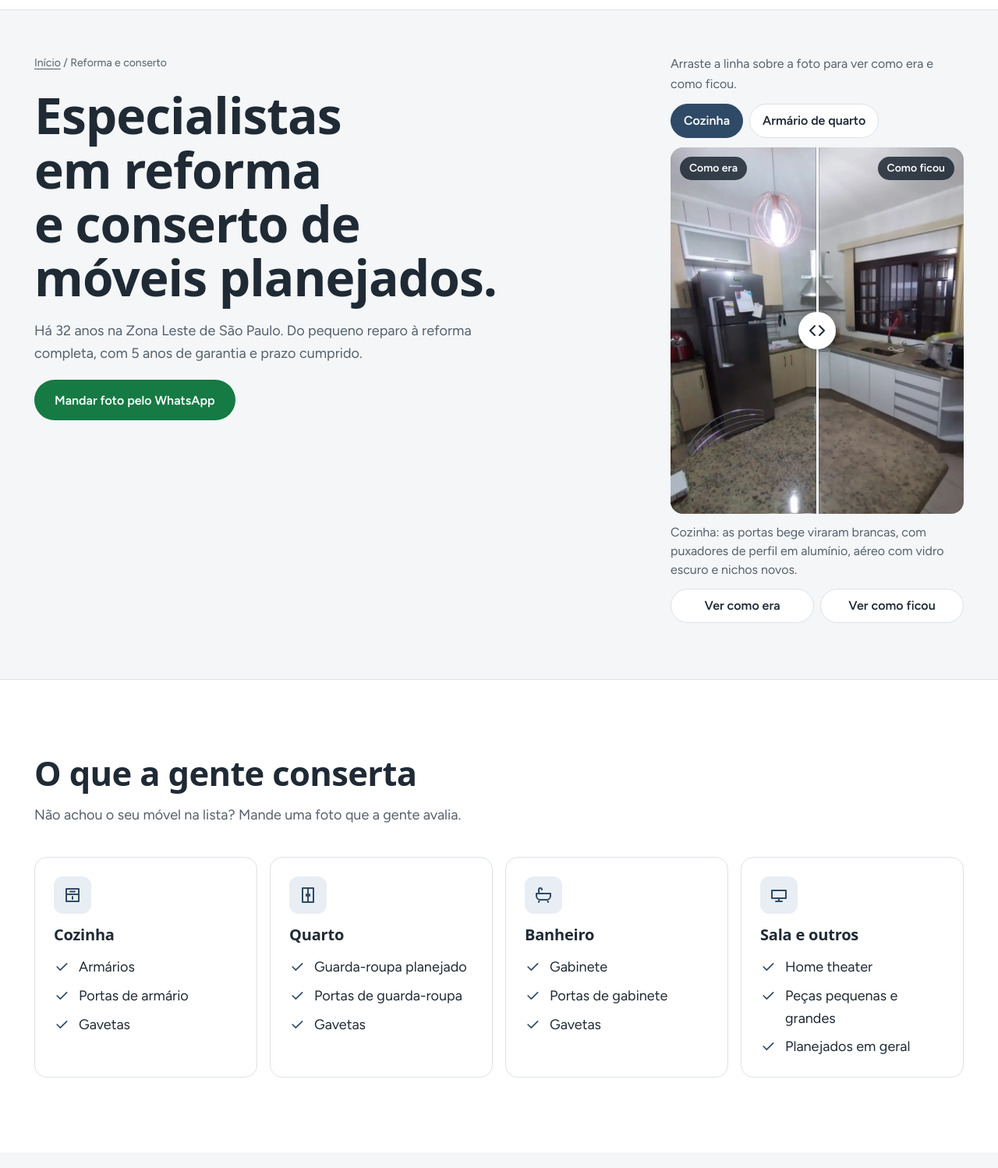
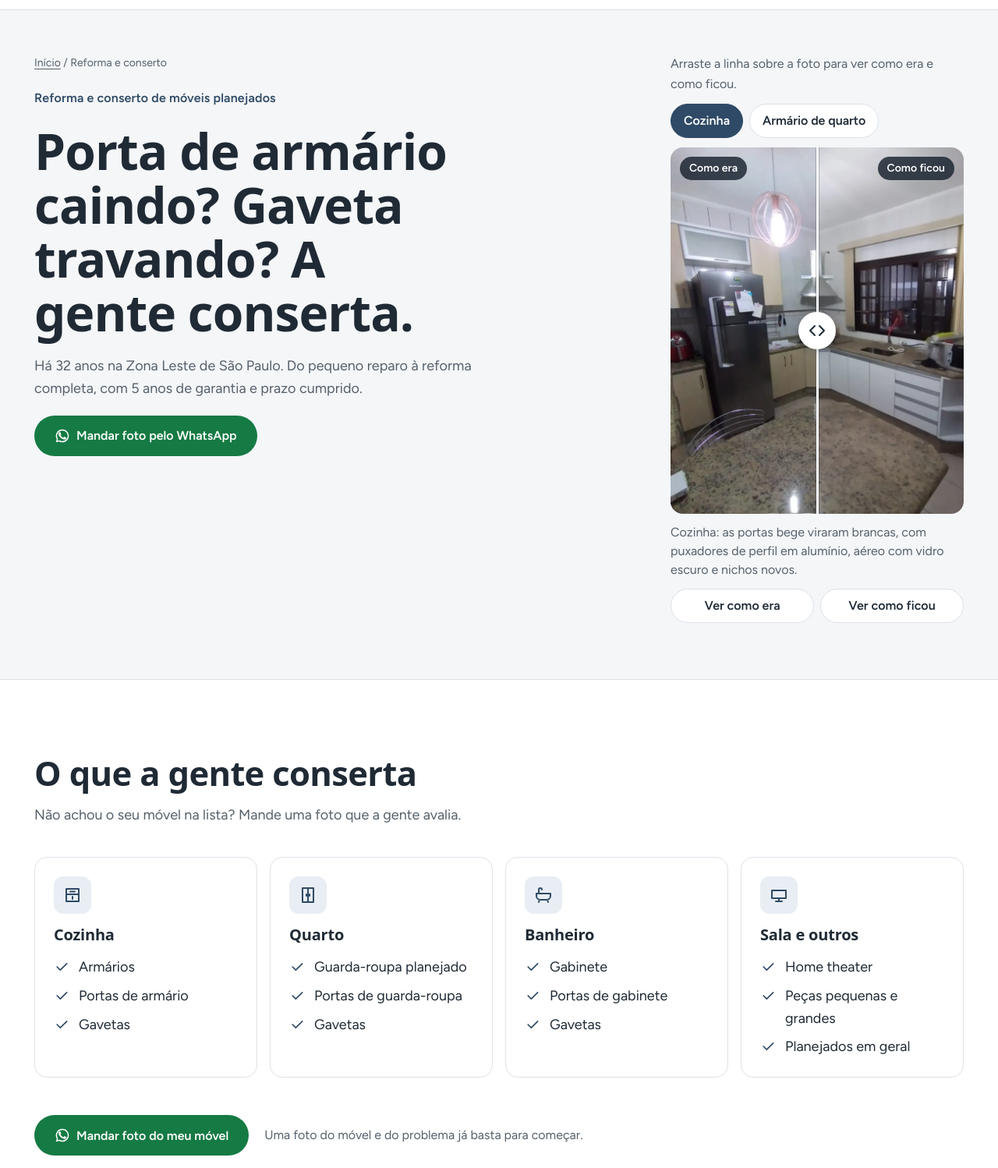
Before and after one commit to leonvrdof/mobilia-e-arte, a plain HTML site: page reforma-e-conserto/index.html in a window 1280 px wide. Shown: the part 102-1600 px from the top of the page at 78% size. Drawn offline with Linux system fonts and the light colour scheme; a web font is replaced by a local one.

Commit message:
Melhorias de conversão sem depender de novas informações
- Página de reforma: título começa pelo problema, com o serviço como sobretítulo
- Página de reforma: mais dois botões de WhatsApp (depois da lista e no fim)
- Página inicial: tira o link para deixar avaliação e deixa o link do Google secundário
- Ativa a análise de visitas da Vercel nas três páginas

Co-Authored-By: Claude Opus 5.5 <noreply@anthropic.com>
Claude-Session: https://claude.ai/code/session_01JDBuNWTbFm494KTDeCzM17

```diff
--- a/reforma-e-conserto/index.html
+++ b/reforma-e-conserto/index.html
@@ -70,10 +70,11 @@
     <div class="wrap reforma-hero">
       <div class="stack" style="gap:20px">
         <nav class="crumb" aria-label="Você está em" style="margin:0"><a href="/">Início</a> / Reforma e conserto</nav>
-        <h1>Especialistas em reforma e conserto de móveis planejados.</h1>
+        <p class="sobretitulo">Reforma e conserto de móveis planejados</p>
+        <h1>Porta de armário caindo? Gaveta travando? A gente conserta.</h1>
         <p class="lead">Há 32 anos na Zona Leste de São Paulo. Do pequeno reparo à reforma completa, com 5 anos de garantia e prazo cumprido.</p>
         <div class="btns">
-          <a class="btn btn-zap" href="https://wa.me/5511998845768?text=Ol%C3%A1%21%20Vim%20pelo%20site%20e%20quero%20um%20or%C3%A7amento%20de%20conserto%20ou%20reforma%20de%20m%C3%B3vel.">Mandar foto pelo WhatsApp</a>
+          <a class="btn btn-zap" href="https://wa.me/5511998845768?text=Ol%C3%A1%21%20Vim%20pelo%20site%20e%20quero%20um%20or%C3%A7amento%20de%20conserto%20ou%20reforma%20de%20m%C3%B3vel."><svg aria-hidden="true" width="20" height="20" viewBox="0 0 24 24" fill="currentColor"><path d="M17.5 14.4c-.3-.1-1.8-.9-2-1-.3-.1-.5-.1-.7.1-.2.3-.8 1-.9 1.2-.2.2-.3.2-.6.1-.3-.1-1.3-.5-2.4-1.5-.9-.8-1.5-1.8-1.7-2.1-.2-.3 0-.5.1-.6l.4-.5c.2-.2.2-.3.3-.5.1-.2 0-.4 0-.5l-.9-2.2c-.2-.6-.5-.5-.7-.5h-.6c-.2 0-.5.1-.8.4-.3.3-1 1-1 2.5s1.1 2.9 1.2 3.1c.1.2 2.1 3.2 5.1 4.5.7.3 1.3.5 1.7.6.7.2 1.4.2 1.9.1.6-.1 1.8-.7 2-1.4.2-.7.2-1.3.2-1.4-.1-.1-.3-.2-.6-.3zM12 2a10 10 0 0 0-8.6 15.1L2 22l5-1.3A10 10 0 1 0 12 2zm0 18.2c-1.5 0-3-.4-4.2-1.2l-.3-.2-3 .8.8-2.9-.2-.3A8.2 8.2 0 1 1 12 20.2z"/></svg>Mandar foto pelo WhatsApp</a>
         </div>
       </div>
       <figure class="comparar comparar-hero" data-comparar>
@@ -104,6 +105,10 @@
     <div class="wrap">
       <div class="sec-head"><div class="stack"><h2>O que a gente conserta</h2><p class="lead">Não achou o seu móvel na lista? Mande uma foto que a gente avalia.</p></div></div>
       <div class="conserto-grid" id="conserto-grid"></div>
+      <div class="cta-linha">
+        <a class="btn btn-zap" href="https://wa.me/5511998845768?text=Ol%C3%A1%21%20Vim%20pelo%20site%20e%20quero%20um%20or%C3%A7amento%20de%20conserto%20ou%20reforma%20de%20m%C3%B3vel."><svg aria-hidden="true" width="20" height="20" viewBox="0 0 24 24" fill="currentColor"><path d="M17.5 14.4c-.3-.1-1.8-.9-2-1-.3-.1-.5-.1-.7.1-.2.3-.8 1-.9 1.2-.2.2-.3.2-.6.1-.3-.1-1.3-.5-2.4-1.5-.9-.8-1.5-1.8-1.7-2.1-.2-.3 0-.5.1-.6l.4-.5c.2-.2.2-.3.3-.5.1-.2 0-.4 0-.5l-.9-2.2c-.2-.6-.5-.5-.7-.5h-.6c-.2 0-.5.1-.8.4-.3.3-1 1-1 2.5s1.1 2.9 1.2 3.1c.1.2 2.1 3.2 5.1 4.5.7.3 1.3.5 1.7.6.7.2 1.4.2 1.9.1.6-.1 1.8-.7 2-1.4.2-.7.2-1.3.2-1.4-.1-.1-.3-.2-.6-.3zM12 2a10 10 0 0 0-8.6 15.1L2 22l5-1.3A10 10 0 1 0 12 2zm0 18.2c-1.5 0-3-.4-4.2-1.2l-.3-.2-3 .8.8-2.9-.2-.3A8.2 8.2 0 1 1 12 20.2z"/></svg>Mandar foto do meu móvel</a>
+        <p class="muted">Uma foto do móvel e do problema já basta para começar.</p>
+      </div>
     </div>
   </section>
 
@@ -125,6 +130,10 @@
         <li><h3>Mande pelo WhatsApp</h3><p>Conte o que aconteceu e em qual bairro você está.</p></li>
         <li><h3>Receba o orçamento</h3><p>Respondemos com o valor ou marcamos uma visita para avaliar no local.</p></li>
       </ol>
+      <div class="cta-linha">
+        <a class="btn btn-zap" href="https://wa.me/5511998845768?text=Ol%C3%A1%21%20Vim%20pelo%20site%20e%20quero%20um%20or%C3%A7amento%20de%20conserto%20ou%20reforma%20de%20m%C3%B3vel."><svg aria-hidden="true" width="20" height="20" viewBox="0 0 24 24" fill="currentColor"><path d="M17.5 14.4c-.3-.1-1.8-.9-2-1-.3-.1-.5-.1-.7.1-.2.3-.8 1-.9 1.2-.2.2-.3.2-.6.1-.3-.1-1.3-.5-2.4-1.5-.9-.8-1.5-1.8-1.7-2.1-.2-.3 0-.5.1-.6l.4-.5c.2-.2.2-.3.3-.5.1-.2 0-.4 0-.5l-.9-2.2c-.2-.6-.5-.5-.7-.5h-.6c-.2 0-.5.1-.8.4-.3.3-1 1-1 2.5s1.1 2.9 1.2 3.1c.1.2 2.1 3.2 5.1 4.5.7.3 1.3.5 1.7.6.7.2 1.4.2 1.9.1.6-.1 1.8-.7 2-1.4.2-.7.2-1.3.2-1.4-.1-.1-.3-.2-.6-.3zM12 2a10 10 0 0 0-8.6 15.1L2 22l5-1.3A10 10 0 1 0 12 2zm0 18.2c-1.5 0-3-.4-4.2-1.2l-.3-.2-3 .8.8-2.9-.2-.3A8.2 8.2 0 1 1 12 20.2z"/></svg>Mandar foto pelo WhatsApp</a>
+        <p class="muted">Respondemos de segunda a sexta, das 8h às 17h.</p>
+      </div>
     </div>
   </section>
 </div>
@@ -184,5 +193,6 @@
 </a>
 
 <script src="/site.js"></script>
+<script defer src="/_vercel/insights/script.js"></script>
 </body>
 </html>
--- a/site.css
+++ b/site.css
@@ -475,3 +475,9 @@ footer.site a:hover{color:#fff;text-decoration:underline}
 .zap-flutuante .rot{max-width:0;overflow:hidden;white-space:nowrap;transition:max-width var(--dur-media) var(--entrar),margin var(--dur-media)}
 .zap-flutuante:hover .rot,.zap-flutuante:focus-visible .rot{max-width:220px;margin-left:8px}
 @media (max-width:600px){.zap-flutuante{right:16px;bottom:16px;height:58px;min-width:58px;padding:0 16px}}
+
+/* Sobretítulo (rótulo pequeno acima do h1) e linha de chamada no meio da página */
+.sobretitulo{margin:0;font-size:1rem;font-weight:600;color:var(--primaria);letter-spacing:.01em}
+.cta-linha{display:flex;flex-wrap:wrap;align-items:center;gap:12px 20px;margin-top:var(--e7)}
+.cta-linha p{margin:0;font-size:1rem}
+@media (max-width:600px){.cta-linha .btn{flex:1 1 100%}}
```
Also changed, not shown: index.html (+2 -2 lines), moveis-novos/index.html (+1 -0 lines).
